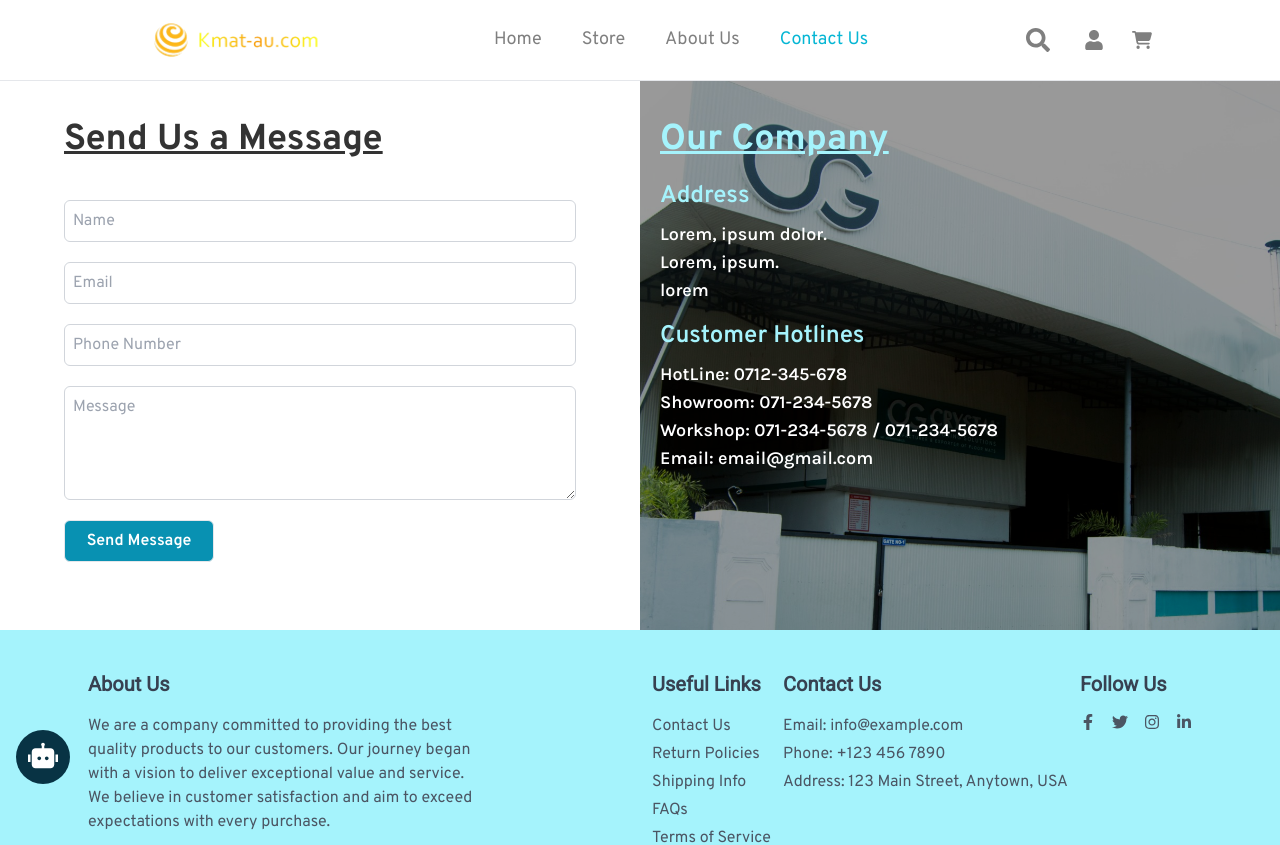
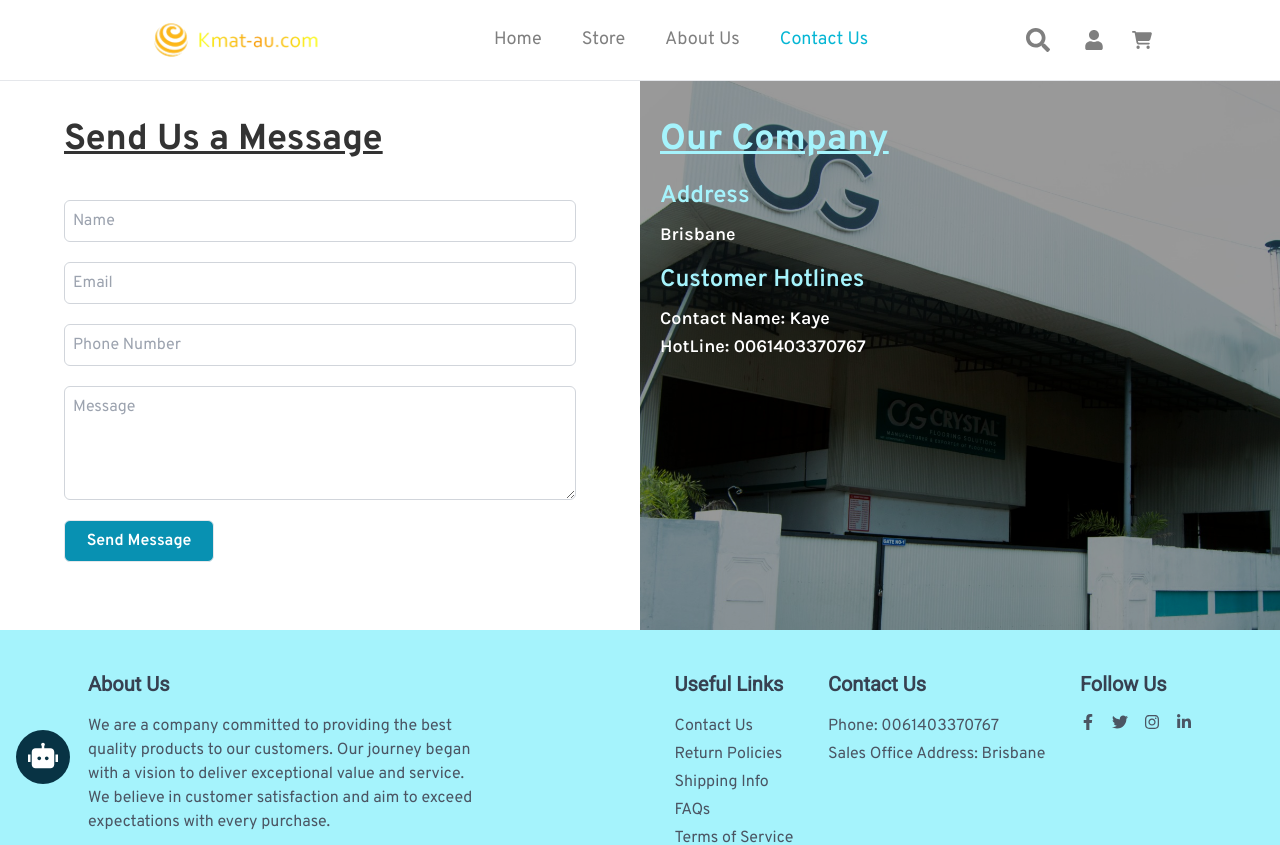
Before and after one commit to SahanDev00/crystal, a React (Create React App) app: page /contact-us in a window 1280 px wide. Shown: the top 845 px of the page. Built offline with nearby package versions, Linux system fonts and the light colour scheme.

Commit message:
commited

```diff
--- a/src/Pages/ContactUs.jsx
+++ b/src/Pages/ContactUs.jsx
@@ -65,14 +65,13 @@ const ContactUs = () => {
             <div className='w-full'>
               <div>
                 <h1 className='text-cyan-200 text-2xl font-semibold'>Address</h1>
-                <p className='text-white mt-2 text-lg font-semibold font-karla'>Lorem, ipsum dolor.<br/>Lorem, ipsum.<br/>lorem</p>
+                <p className='text-white mt-2 text-lg font-semibold font-karla'>Brisbane</p>
               </div>
               <div className='text-white mt-8 md:mt-4'>
                 <h1 className='text-cyan-200 text-2xl font-semibold mb-2'>Customer Hotlines</h1>
-                <p className='text-lg font-semibold font-karla'>HotLine: 0712-345-678</p>
-                <p className='text-lg font-semibold font-karla'>Showroom: 071-234-5678</p>
-                <p className='text-lg font-semibold font-karla'>Workshop: 071-234-5678 / 071-234-5678</p>
-                <p className='text-lg font-semibold font-karla'>Email: email@gmail.com</p>
+                <p className='text-lg font-semibold font-karla'>Contact Name: Kaye</p>
+                <p className='text-lg font-semibold font-karla'>HotLine: 0061403370767</p>
+                {/*<p className='text-lg font-semibold font-karla'>Email: email@gmail.com</p>*/}
               </div>
             </div>
           </div>
--- a/src/components/Footer.jsx
+++ b/src/components/Footer.jsx
@@ -41,14 +41,14 @@ const Footer = () => {
         {/* Contact Us Section */}
         <div className='mb-8 md:mb-0'>
           <h2 className='text-xl font-bold text-gray-700 mb-4 font-roboto'>Contact Us</h2>
+          {/*<p className='text-gray-600 mb-1'>
+            Email: info@example.com
+          </p>*/}
           <p className='text-gray-600 mb-1'>
-            Email: info@example.com
-          </p>
-          <p className='text-gray-600 mb-1'>
-            Phone: +123 456 7890
+            Phone: 0061403370767
           </p>
           <p className='text-gray-600'>
-            Address: 123 Main Street, Anytown, USA
+            Sales Office Address: Brisbane
           </p>
         </div>
 
```
